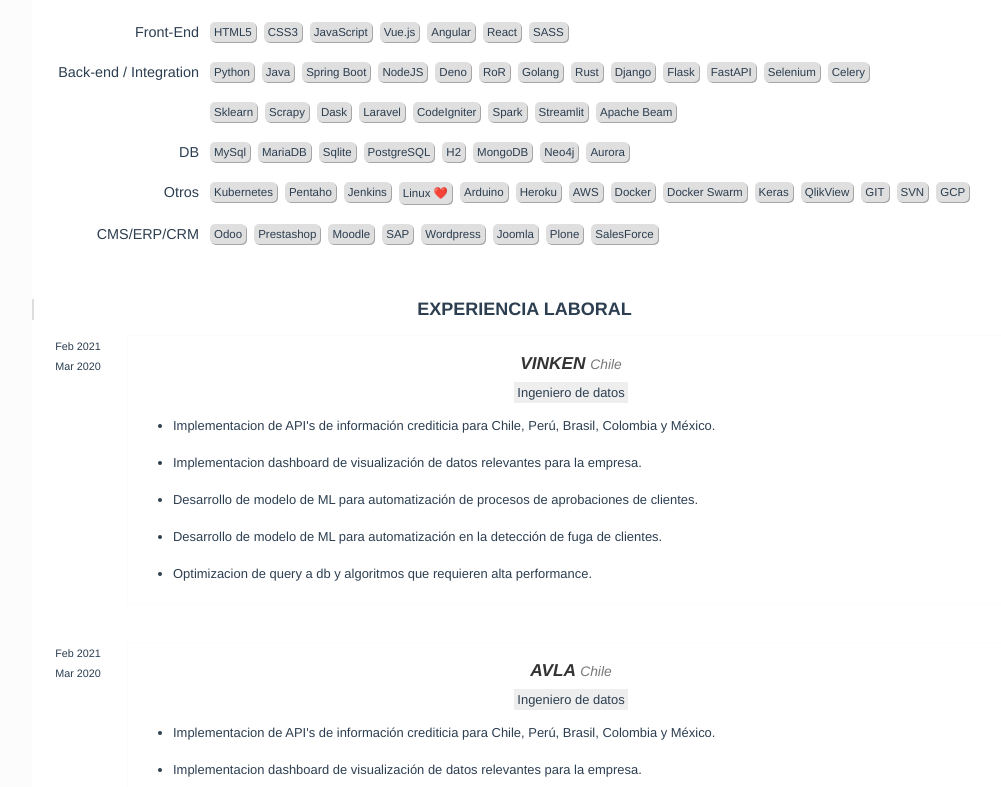
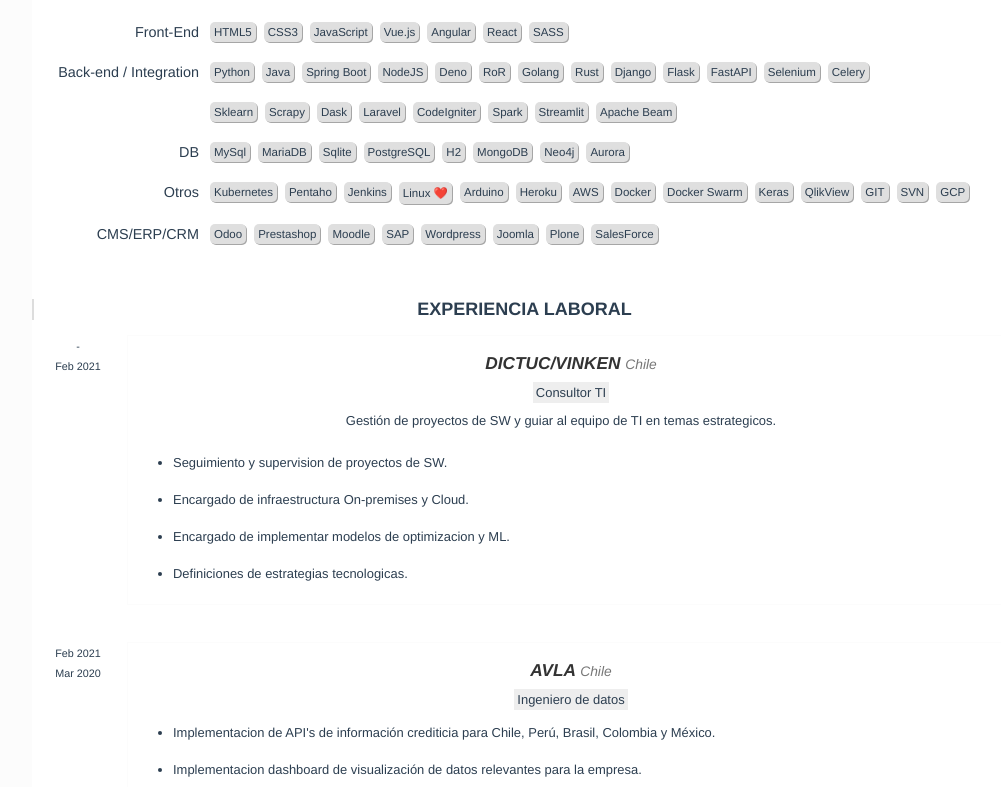
Before and after one commit to ad1cted/cv_estebanPlaza, a Vue app: page / in a window 1280 px wide. Shown: the part 554-1341 px from the top of the page, without its empty margins (119-1120 px from the left). Built offline with nearby package versions, Linux system fonts and the light colour scheme.

Commit message:
UPD: experiencia lab +

```diff
--- a/src/components/Experience.vue
+++ b/src/components/Experience.vue
@@ -2,16 +2,18 @@
   <section id="experience">
     <h1>Experiencia laboral</h1>
     <article>
-      <h1><a href="https://www.avla.com/cl/" title="AVLA">VINKEN</a> <span>Chile</span></h1>
-      <h2>Ingeniero de datos</h2>
-      <time class="start" datetime="2019-01-01">Mar 2020</time>
-      <time class="end" datetime="2021-02-01">Feb 2021</time>
+      <h1><a href="https://www.avla.com/cl/" title="AVLA">DICTUC/VINKEN</a> <span>Chile</span></h1>
+      <h2>Consultor TI</h2>
+
+      <time class="start" datetime="2021-02-01">Feb 2021</time>
+      <time class="end" datetime="now()">-</time>
+      <p>Gestión de proyectos de SW y guiar al equipo de TI en temas estrategicos.</p>
+
       <ul id="left-align">
-        <li><p>Implementacion de API's de información crediticia para Chile, Perú, Brasil, Colombia y México.</p></li>
-        <li><p>Implementacion dashboard de visualización de datos relevantes para la empresa.</p></li>
-        <li><p>Desarrollo de modelo de ML para automatización de procesos de aprobaciones de clientes.</p></li>
-        <li><p>Desarrollo de modelo de ML para automatización en la detección de fuga de clientes.</p></li>
-        <li><p>Optimizacion de query a db y algoritmos que requieren alta performance.</p></li>
+        <li><p>Seguimiento y supervision de proyectos de SW.</p></li>
+        <li><p>Encargado de infraestructura On-premises y Cloud.</p></li>
+        <li><p>Encargado de implementar modelos de optimizacion y ML.</p></li>
+        <li><p>Definiciones de estrategias tecnologicas.</p></li>
       </ul>
 
     </article>
```
Also changed, not shown: 1 other file (tests, documents, lock files or other folders).
